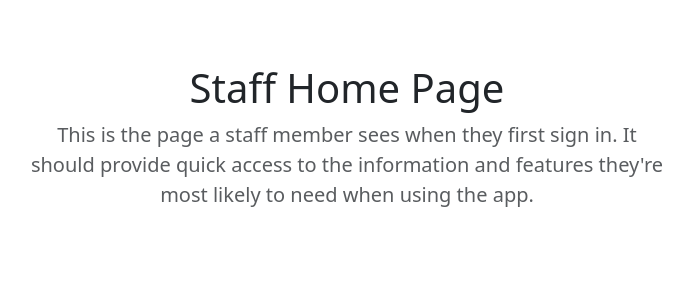
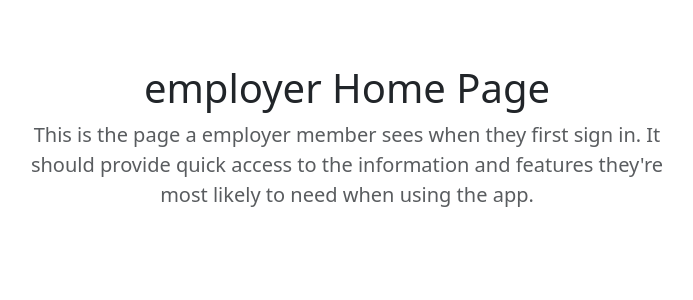
Before and after one commit to Qiongyue-Zhang-1167597/Internlink, a Flask app: template LoginExample-v2_0_3 (2)/LoginExample/loginapp/templates/staff_home.html in a window 1280 px wide. Shown: the part 56-356 px from the top of the page, without its empty margins (293-986 px from the left). Run offline with Flask 3, Linux system fonts and the light colour scheme; the template is opened without the code that fills it, so the values that code supplies are empty; some libraries are stand-ins or nearby versions.

Commit message:
Update staff_home.html
Replace all customer with student and staff with employer to meet the j requirements

```diff
--- a/LoginExample-v2_0_3 (2)/LoginExample/loginapp/templates/staff_home.html
+++ b/LoginExample-v2_0_3 (2)/LoginExample/loginapp/templates/staff_home.html
@@ -1,6 +1,6 @@
 {% extends 'userbase.html' %}
 
-{% block title %}Staff Home{% endblock %}
+{% block title %}employer Home{% endblock %}
 
 {# Set the active page to be highlighted in the navigation bar. #}
 {% set active_page = 'home' %}
@@ -9,8 +9,8 @@
 <section class="container py-5 text-center">
     <div class="row justify-content-center">
         <div class="col-lg-7">
-            <h1>Staff Home Page</h1>
-            <p class="lead text-muted">This is the page a staff member sees when they first sign in. It should provide quick access to the information and features they're most likely to need when using the app.</p>
+            <h1>employer Home Page</h1>
+            <p class="lead text-muted">This is the page a employer member sees when they first sign in. It should provide quick access to the information and features they're most likely to need when using the app.</p>
         </div>
     </div>
 </section>
```
